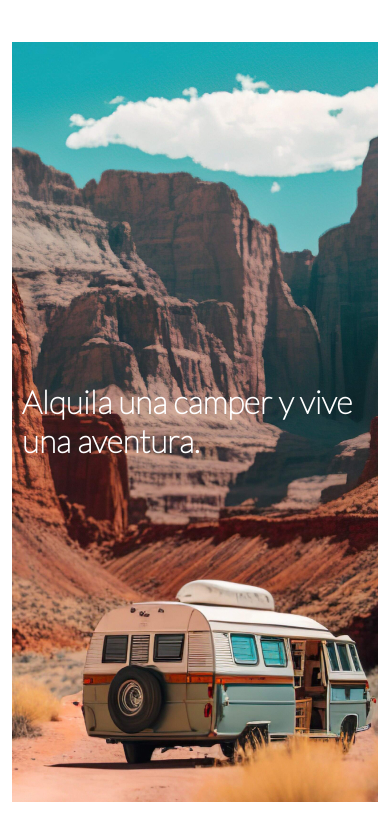
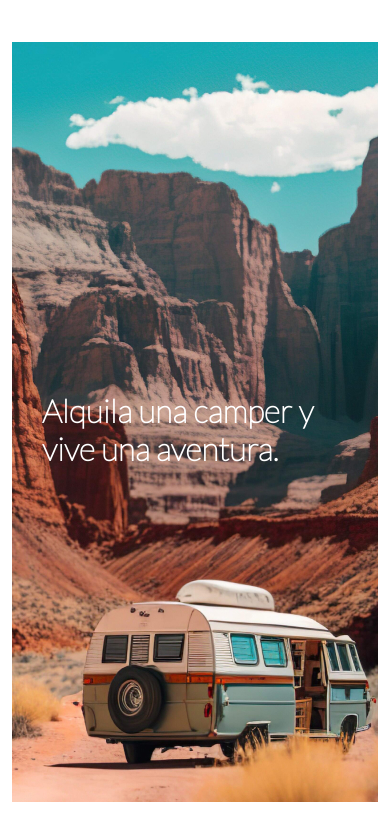
Before and after one commit to oriolgfarssac/ResponsiveCamper, a plain HTML site: page index.html in a window 390 px wide. Drawn offline with Linux system fonts and the light colour scheme.

Commit message:
final touches

```diff
--- a/utils.css
+++ b/utils.css
@@ -48,6 +48,7 @@ body{
   }
 
   .hero__title {
+    line-height: 76.8px;
     width: fit-content;
     text-align:left;
     font-size: 64px;
@@ -202,6 +203,7 @@ body{
 @media (min-width: 611px) and (max-width:1190px) {
     .hero__title{
         font-size: 48px;
+        line-height: 57.6px;
     }
 
     .o-col-1\@md {
@@ -271,11 +273,12 @@ body{
 
 @media (max-width: 610px) {
     .hero__content{
-        padding: 10px;
+        padding-left: 30px;
     }
 
     .hero__title{
         font-size: 32px;
+        line-height: 38.4px;
     }
 
     .o-col-1\@sm {
```
